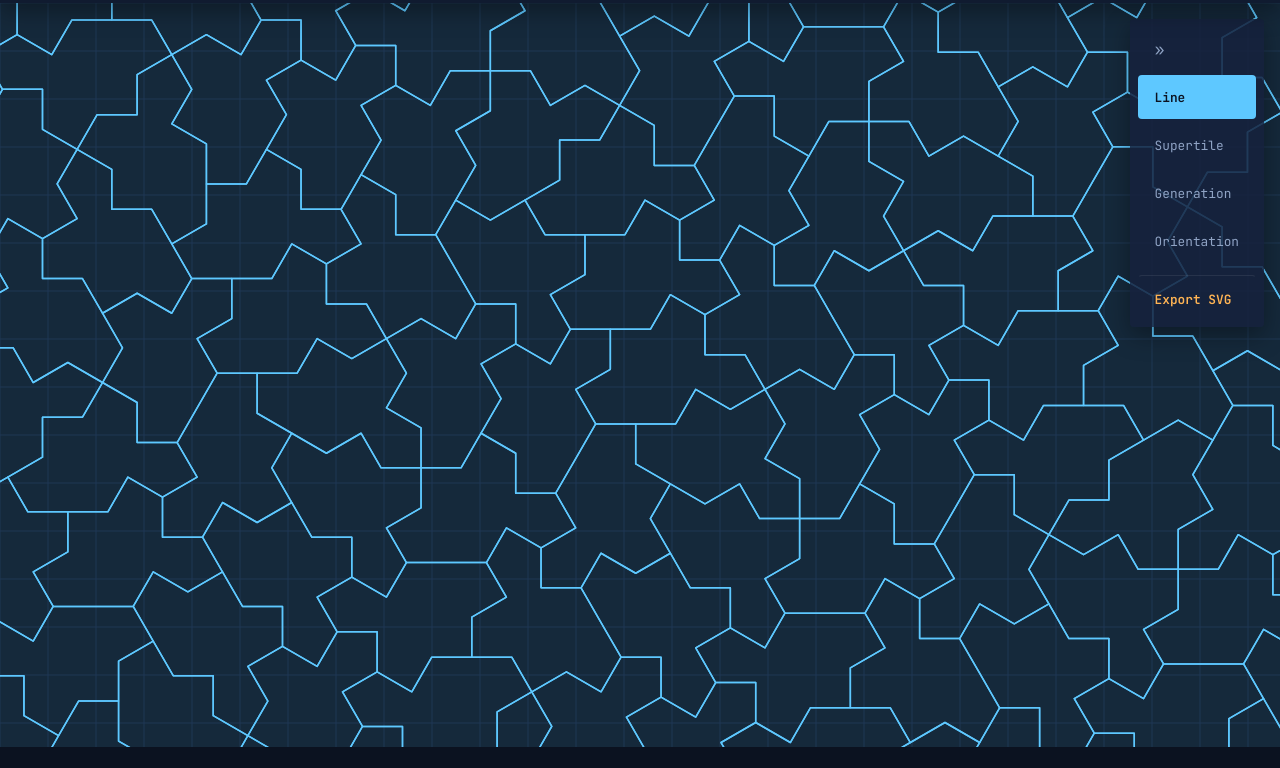
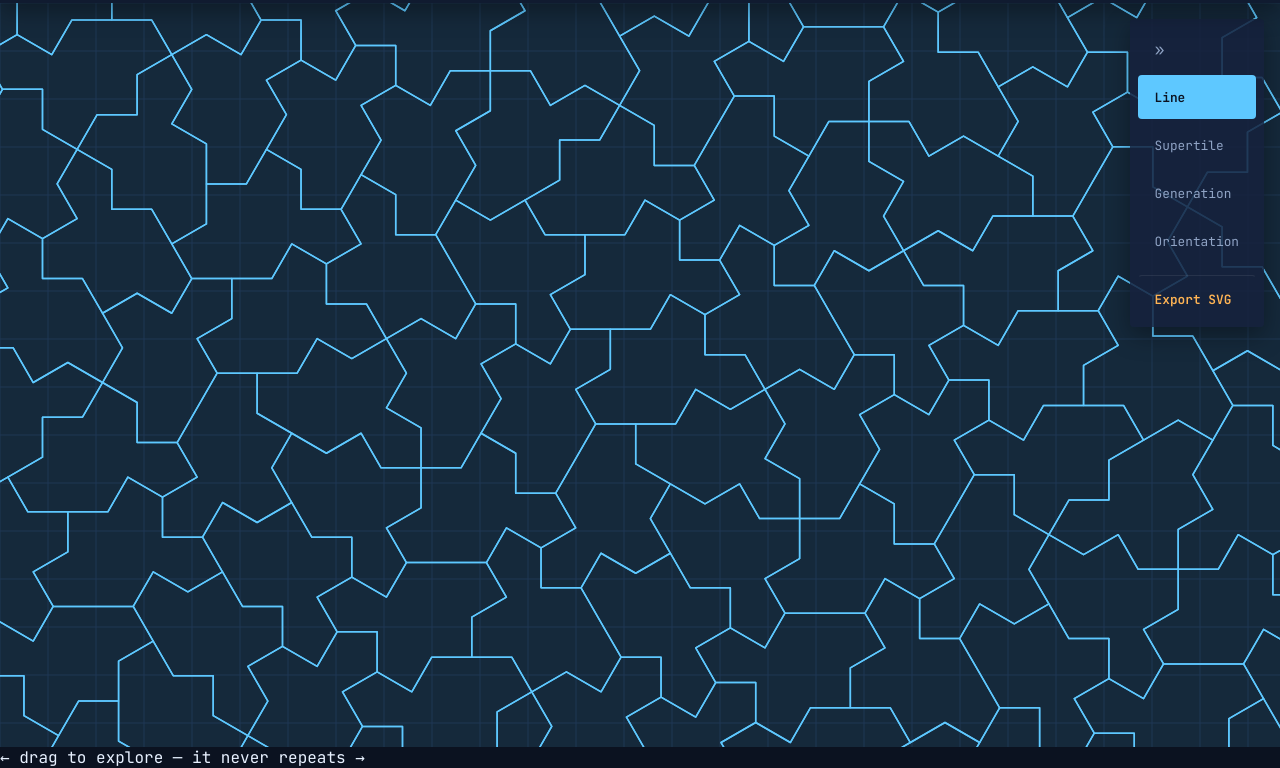
Before and after one commit to ctkrug/monotile, a website built with Vite: page index.html in a window 1280 px wide. Shown: the part 53-821 px from the top of the page. Before the commit the page ends 800 px from the top, so only its background shows below. Built offline with nearby package versions, Linux system fonts and the light colour scheme.

Commit message:
feat: add first-visit pan-hint markup over the canvas
Decorative only (aria-hidden) since the canvas's own aria-label
already describes the controls to assistive tech; styling and
dismissal logic land in the next two commits.

```diff
--- a/index.html
+++ b/index.html
@@ -28,6 +28,11 @@
           tabindex="0"
           aria-label="Infinite monotile pattern. Drag or pinch to pan and zoom, or use the arrow keys, +/-, and Home once focused."
         ></canvas>
+        <div class="pan-hint" id="pan-hint" aria-hidden="true">
+          <span class="pan-hint-arrow" aria-hidden="true">&larr;</span>
+          drag to explore — it never repeats
+          <span class="pan-hint-arrow" aria-hidden="true">&rarr;</span>
+        </div>
         <div class="scheme-panel" id="scheme-panel" role="group" aria-label="Coloring scheme">
           <button
             type="button"
```
